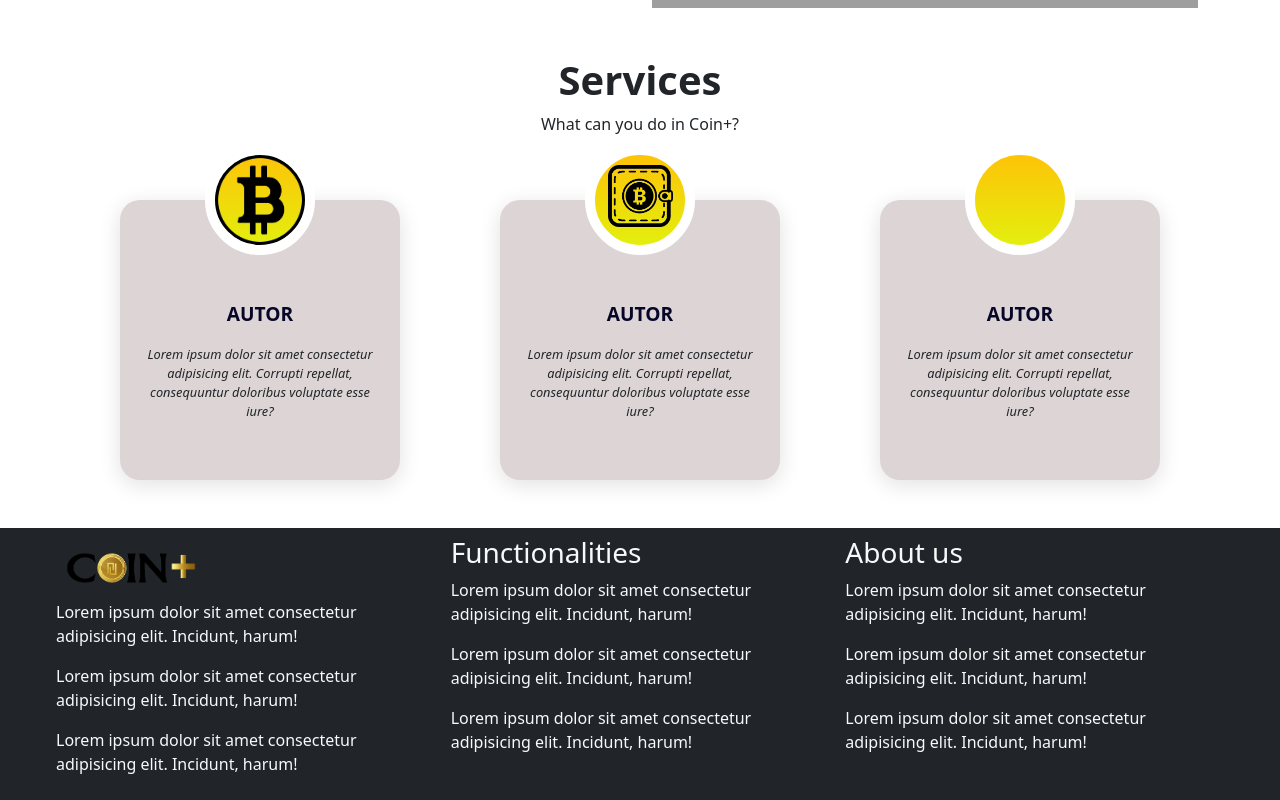
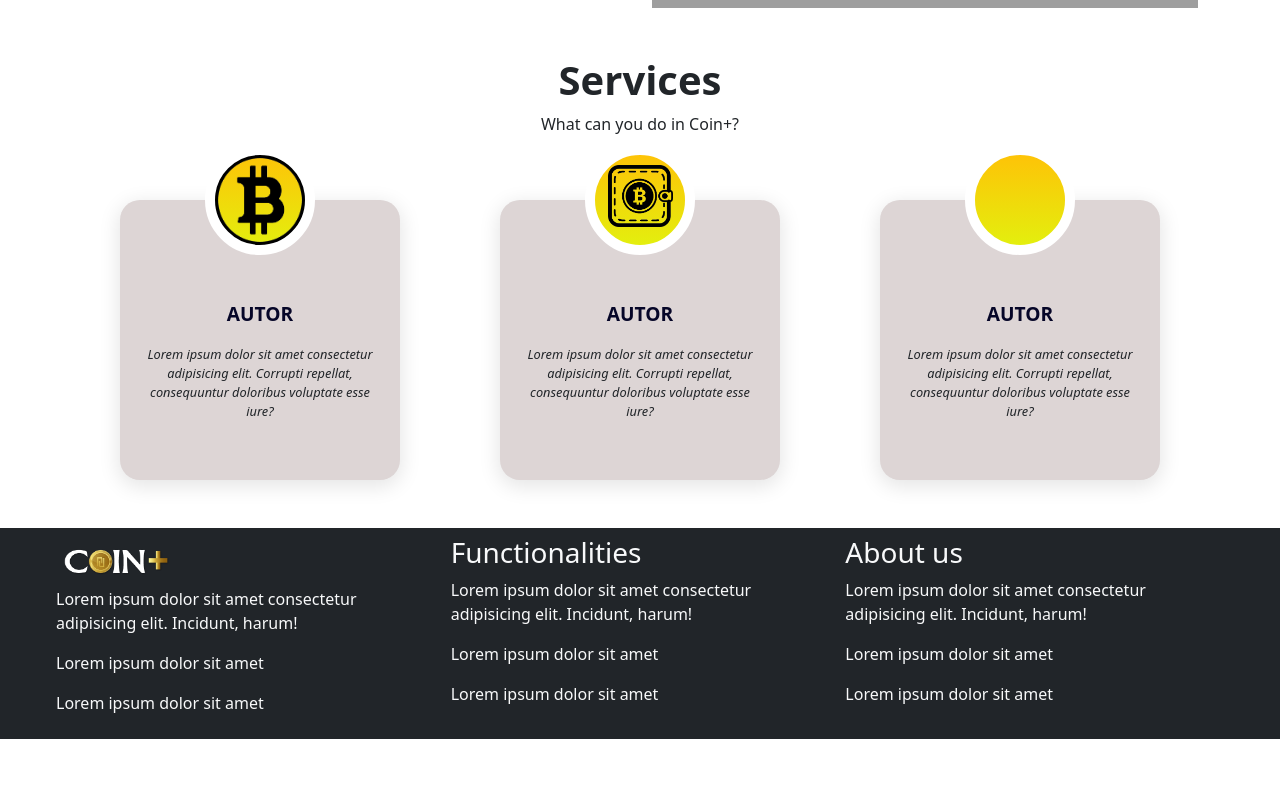
Before and after one commit to Nahuel61920/CoinPlus, a React (Create React App) app in the folder Client/: page / in a window 1280 px wide. Shown: the part 824-1624 px from the top of the page. After the commit the page ends 1563 px from the top, so only its background shows below. Built offline with nearby package versions, Linux system fonts and the light colour scheme; grey boxes are pictures that could not be loaded.

Commit message:
Carga iconos e imagenes

```diff
--- a/Client/src/components/Footer/Footer.jsx
+++ b/Client/src/components/Footer/Footer.jsx
@@ -1,26 +1,26 @@
 import React from 'react'
-import Logo from '../../assets/img/coin+logo.png'
+import Logo from '../../assets/img/coin+Blan.png'
 
 function Footer() {
   return (
     <div className="container-fluid bg-dark text-light d-inline-flex flex-lg-row flex-column px-md-5 px-1">
       <div className='section1 p-2 '>
-        <img src={Logo} width="150" alt="" />
+        <img src={Logo} width="120" alt="" />
         <p>Lorem ipsum dolor sit amet consectetur adipisicing elit. Incidunt, harum!</p>
-        <p>Lorem ipsum dolor sit amet consectetur adipisicing elit. Incidunt, harum!</p>
-        <p>Lorem ipsum dolor sit amet consectetur adipisicing elit. Incidunt, harum!</p>
+        <p>Lorem ipsum dolor sit amet </p>
+        <p>Lorem ipsum dolor sit amet </p>
       </div>
       <div className='section2 p-2'>
         <h3>Functionalities</h3>
       <p>Lorem ipsum dolor sit amet consectetur adipisicing elit. Incidunt, harum!</p>
-        <p>Lorem ipsum dolor sit amet consectetur adipisicing elit. Incidunt, harum!</p>
-        <p>Lorem ipsum dolor sit amet consectetur adipisicing elit. Incidunt, harum!</p>
+        <p>Lorem ipsum dolor sit amet </p>
+        <p>Lorem ipsum dolor sit amet </p>
       </div>
       <div className='section3 p-2'>
         <h3>About us</h3>
       <p>Lorem ipsum dolor sit amet consectetur adipisicing elit. Incidunt, harum!</p>
-        <p>Lorem ipsum dolor sit amet consectetur adipisicing elit. Incidunt, harum!</p>
-        <p>Lorem ipsum dolor sit amet consectetur adipisicing elit. Incidunt, harum!</p>
+        <p>Lorem ipsum dolor sit amet </p>
+        <p>Lorem ipsum dolor sit amet </p>
       </div>
     </div>
   )
```
Also changed, not shown: Client/src/assets/img/coin+logo.png.
